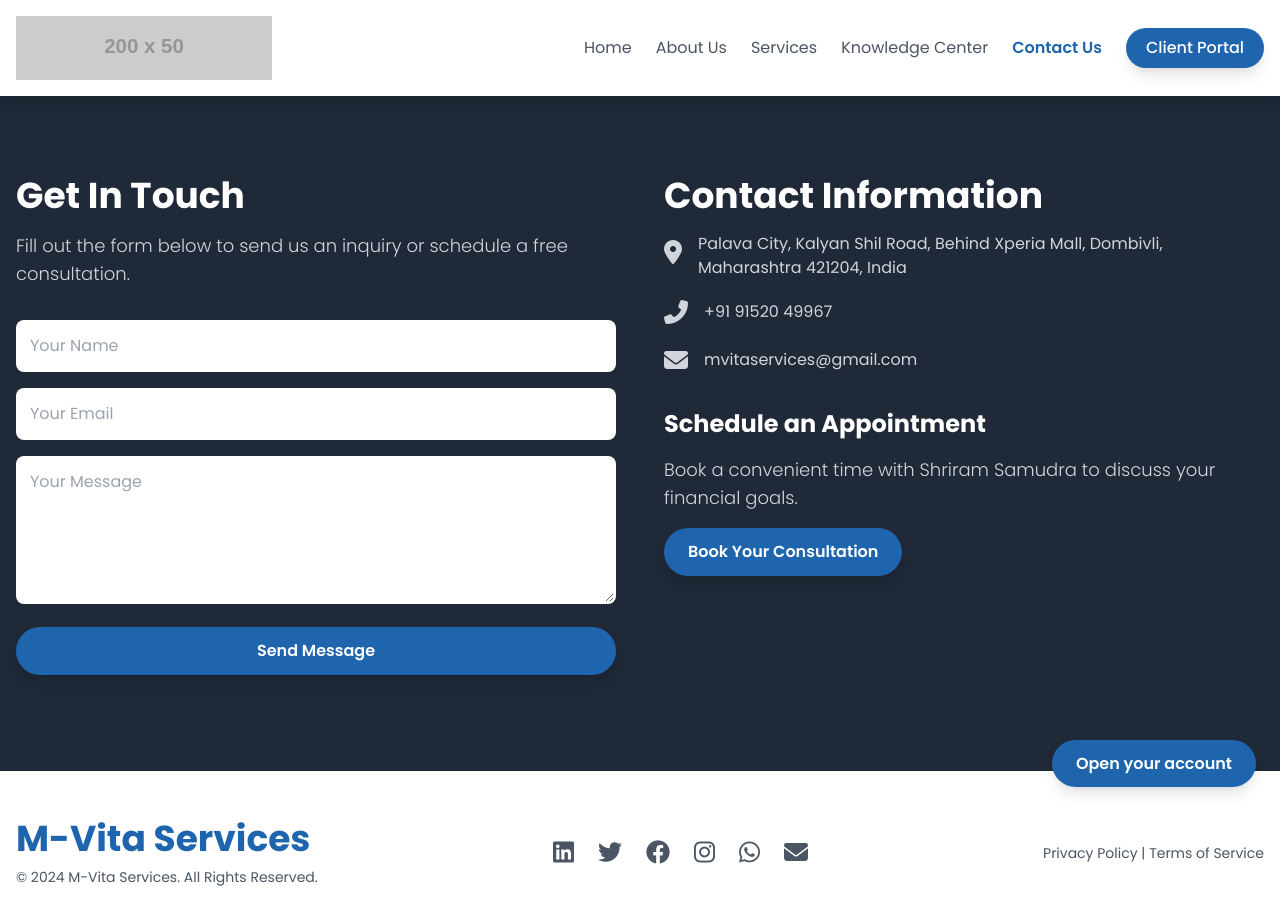
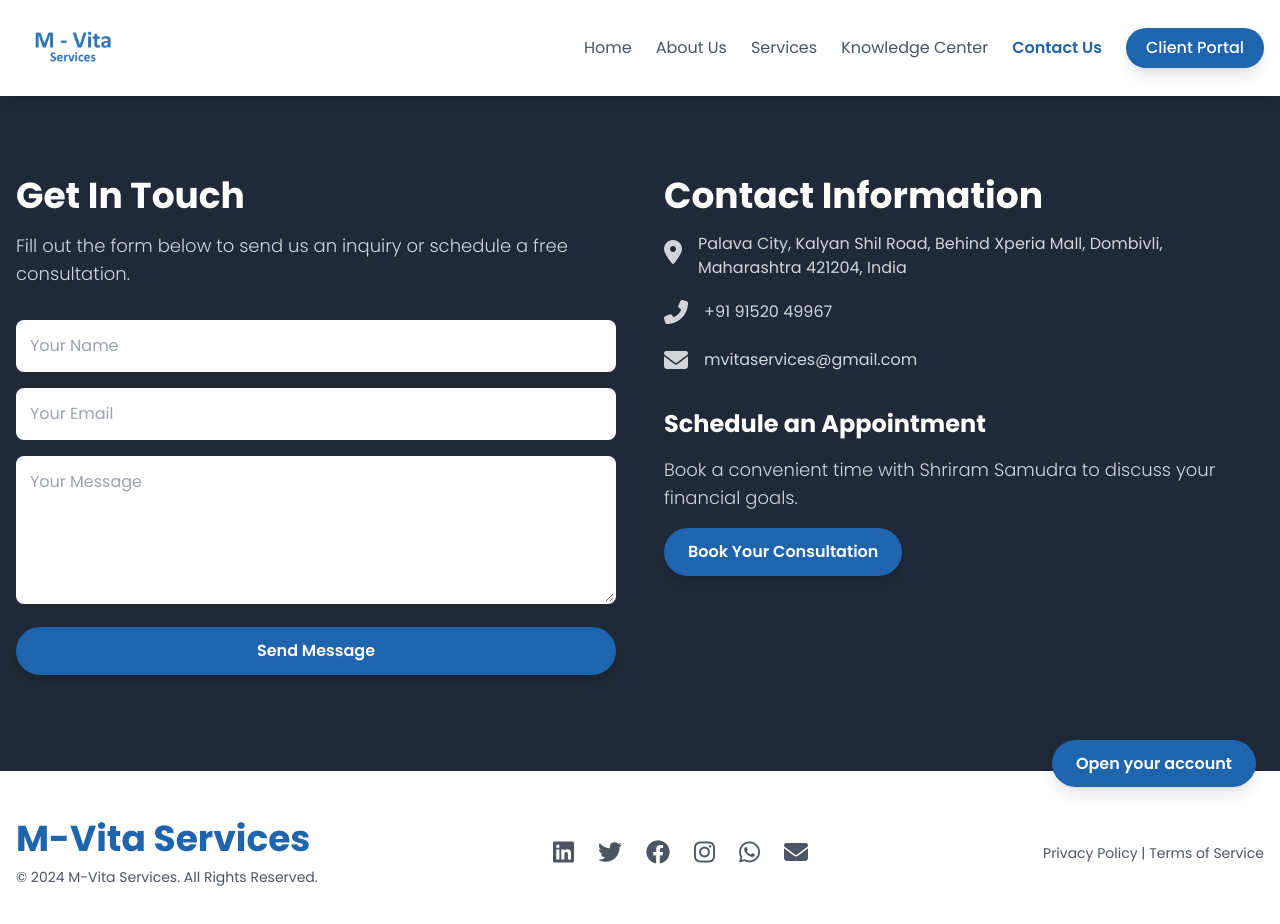
Before and after one commit to Shriramsamudra/M-Vita-Multipage-Website, a plain HTML site: page Contactus.html in a window 1280 px wide. Drawn offline with nearby package versions, Linux system fonts and the light colour scheme; placeholder pictures from the web are drawn by us.

Commit message:
Add files via upload

```diff
--- a/Contactus.html
+++ b/Contactus.html
@@ -52,7 +52,7 @@
         <nav class="container mx-auto px-4 py-4 flex justify-between items-center">
             <!-- Logo -->
             <a href="index.html" class="flex items-center">
-                <img src="https://placehold.co/200x50/1E65AE/FFFFFF?text=M-Vita" alt="M-Vita Services Logo" class="h-16 w-auto">
+                <img src="M-Vita Name 2.jpg" alt="M-Vita Services Logo" class="h-16 w-auto">
             </a>
 
             <!-- Desktop Navigation Links -->
```
